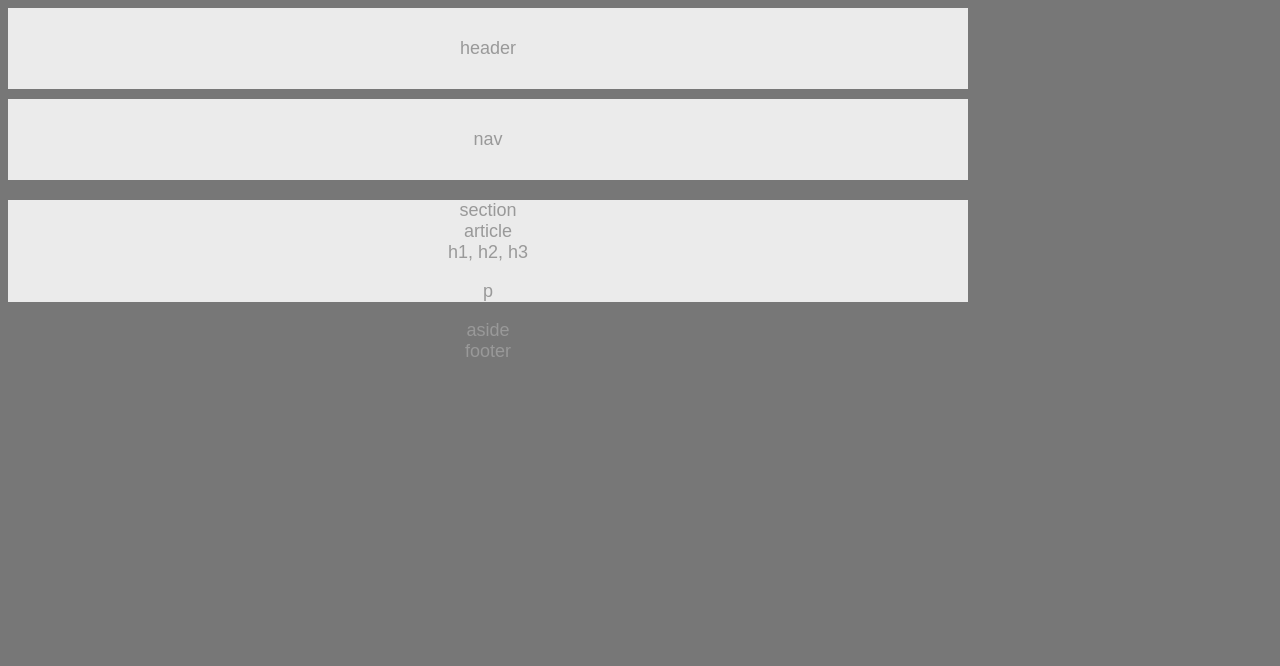
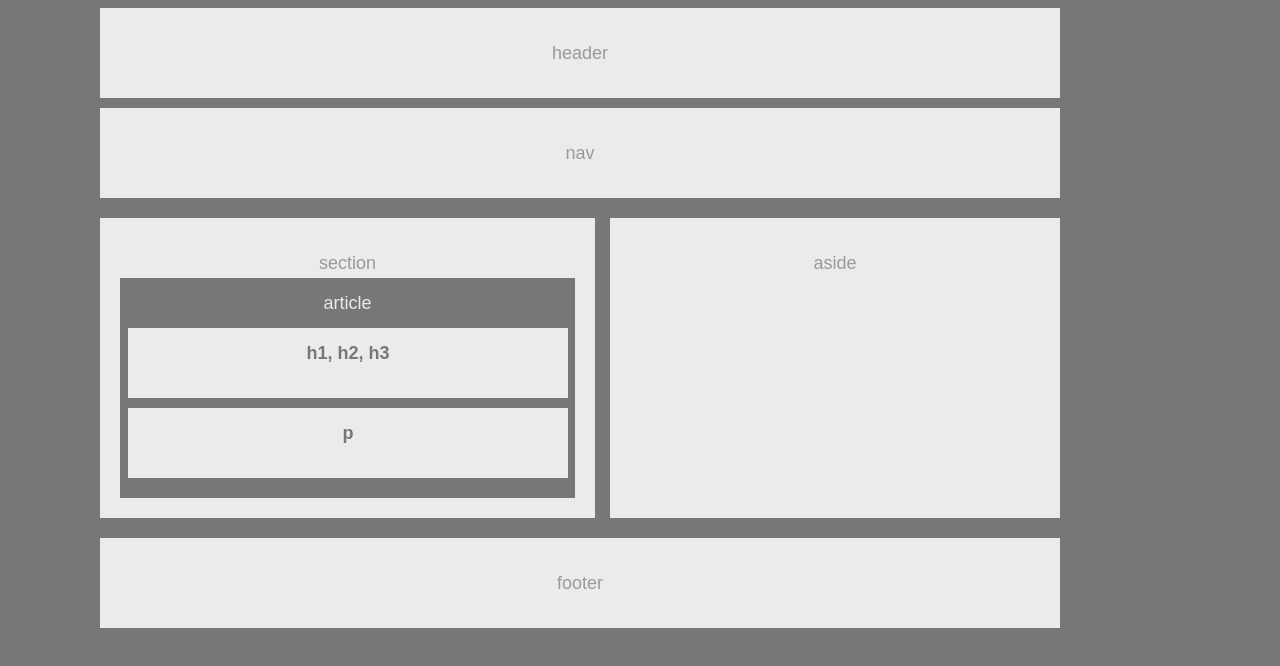
Before and after one commit to chendaniel05/HW-Wireframe, a plain HTML site: page index.html in a window 1280 px wide. Drawn offline with Linux system fonts and the light colour scheme.

Commit message:
finished easy assignment

```diff
--- a/Style.css
+++ b/Style.css
@@ -9,6 +9,9 @@ body {
     background: #777;
     width: 960px;
     font-size: 18px;
+    margin-left: 100px;
+    line-height: 30px;
+
 }
 
 header {
@@ -23,6 +26,58 @@ Nav {
     margin-bottom: 20px;
 }
 
-section {
+#section {
     background: #ebebeb;
+    padding: 20px;
+    margin-bottom: 20px;
+    float: left;
+    width: 495px;
+    height: 300px;
+    padding-top: 30px;
 }
+
+#article {
+    background: #777;
+    color: #ebebeb;
+    padding-top: 10px;
+    padding-bottom: px;
+    height: 220px;
+}
+
+#h123 {
+    color: #777;
+    background: #ebebeb;
+    font-weight: bold;
+    padding-top: 10px;
+    width: 440px;
+    height: 70px;
+    margin: 10px 10px 10px 8px;
+}
+
+#p {
+    color: #777;
+    background: #ebebeb;
+    font-weight: bold;
+    padding-top: 10px;
+    width: 440px;
+    height: 70px;
+    margin: 10px 10px 10px 8px;
+}
+
+#aside {
+    background: #ebebeb;
+    padding: 20px;
+    margin-bottom: 20px;
+    float: right;
+    width: 450px;
+    height: 300px;
+    padding-top: 30px;
+}
+
+#footer {
+   clear: both;
+   background: #ebebeb;
+    padding: 30px;
+    margin-bottom: 10px;
+
+}
```
